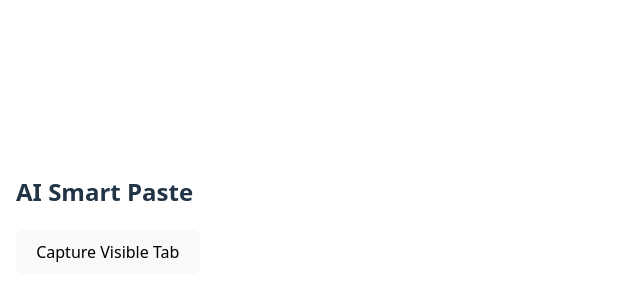
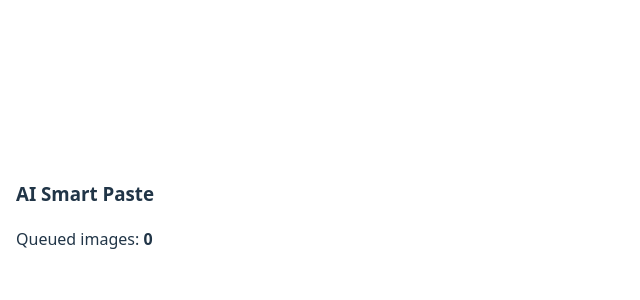
Before and after one commit to uqurreshi34-dev/ai-smart-paste-extension, a React (Vite) app: page / in a window 1280 px wide. Shown: the part 186-486 px from the top of the page, without its empty margins (0-640 px from the left). Built offline with nearby package versions, Linux system fonts and the light colour scheme; no server answers.

Commit message:
Add image hover queue via content script

```diff
--- a/src/App.tsx
+++ b/src/App.tsx
@@ -1,15 +1,39 @@
+import { useEffect, useState } from "react";
+
 function App() {
-  const captureScreenshot = () => {
-    chrome.runtime.sendMessage({ type: 'CAPTURE_VISIBLE_TAB' })
-  }
+  const [count, setCount] = useState<number>(0)
+  const [error, setError] = useState<string | null>(null)
+
+  useEffect(() => {
+    chrome.runtime.sendMessage({ type: 'GET_QUEUE_COUNT' }, (response) => {
+      if (chrome.runtime.lastError) {
+        setError(chrome.runtime.lastError.message ?? 'Unknown runtime error.')
+        return
+      }
+
+      if (!response) {
+        setError('No response from background.')
+        return
+      }
+
+      setCount(response.count)
+    })
+
+  }, [])
 
   return (
-    <div style={{ padding: '16px' }}>
-      <h2>AI Smart Paste</h2>
+    <div style={{ padding: '16px', width: '220px' }}>
+      <h3>AI Smart Paste</h3>
 
-      <button onClick={captureScreenshot}>
-        Capture Visible Tab
-      </button>
+      <p>
+        Queued images: <strong>{count}</strong>
+      </p>
+
+      {error && (
+        <p style={{ color: 'red', fontSize: '12px' }}>
+          {error}
+        </p>
+      )}
     </div>
   )
 }
--- a/vite.config.ts
+++ b/vite.config.ts
@@ -6,18 +6,17 @@ export default defineConfig({
   base: './',
   plugins: [react()],
   build: {
-    outDir: 'dist',
-    emptyOutDir: true,
     rollupOptions: {
       input: {
         popup: resolve(__dirname, 'index.html'),
-        background: resolve(__dirname, 'src/background.ts')
+        background: resolve(__dirname, 'src/background.ts'),
+        content: resolve(__dirname, 'src/content.ts')
       },
       output: {
         entryFileNames: (chunk) => {
-          return chunk.name === 'background'
-            ? 'background.js'
-            : 'assets/[name]-[hash].js'
+          if (chunk.name === 'background') return 'background.js'
+          if (chunk.name === 'content') return 'content.js'
+          return 'assets/[name]-[hash].js'
         }
       }
     },
```
Also changed, not shown: src/background.ts (+24 -20 lines), src/content.ts (added, +21 -0 lines), manifest.json.
